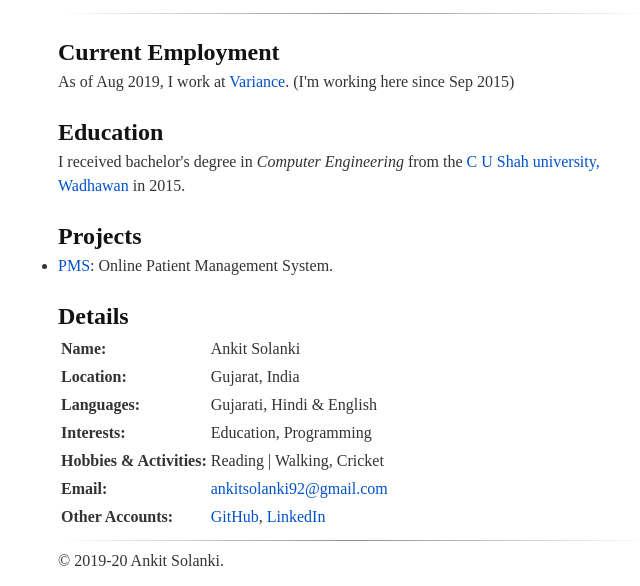
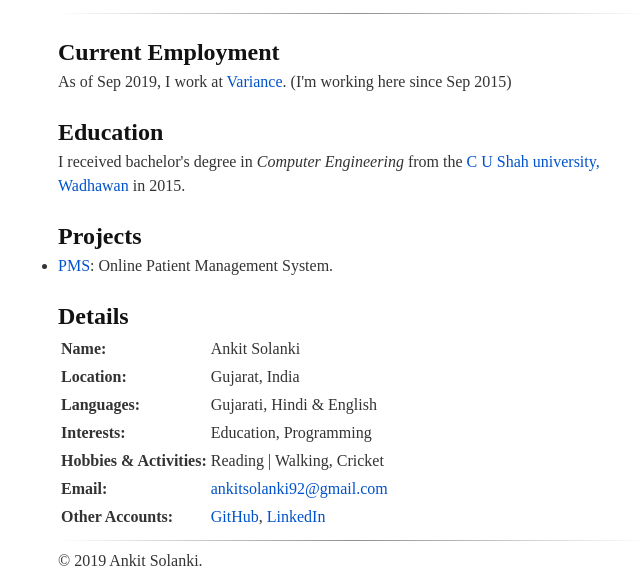
Before and after one commit to AnkitkSolanki/AnkitkSolanki.github.io, a plain HTML site: page index.html in a window 1280 px wide. Shown: the part 301-887 px from the top of the page, 286-926 px from the left. Drawn offline with Linux system fonts and the light colour scheme; a web font is replaced by a local one.

Commit message:
Updated content

```diff
--- a/index.html
+++ b/index.html
@@ -90,7 +90,7 @@
 
         <section>
             <h2>Current Employment</h2>
-            <p>As of Aug 2019, I work at <a href="https://www.varianceinfotech.com/">Variance</a>. (I'm working here since Sep 2015)</p>
+            <p>As of Sep 2019, I work at <a href="https://www.varianceinfotech.com/">Variance</a>. (I'm working here since Sep 2015)</p>
 
             <h2>Education</h2>
             <p>I received bachelor's degree in <em>Computer Engineering</em> from the <a href="http://ldce.ac.in/" target="_blank">C U Shah university, Wadhawan</a> in 2015.</p>
@@ -144,7 +144,7 @@
         </section>
 
         <hr>
-        <footer>&copy; 2019-20 Ankit Solanki.</footer>
+        <footer>&copy; 2019 Ankit Solanki.</footer>
 
         <script>
 
```
